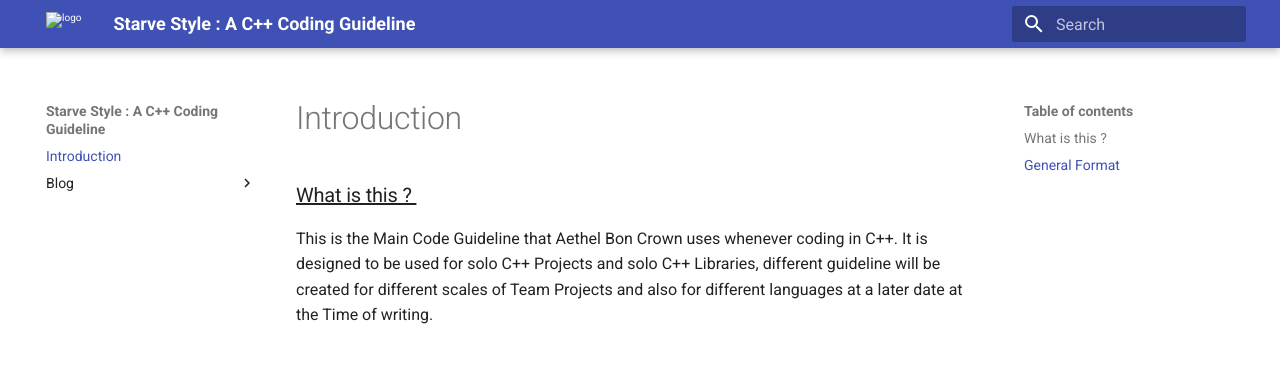
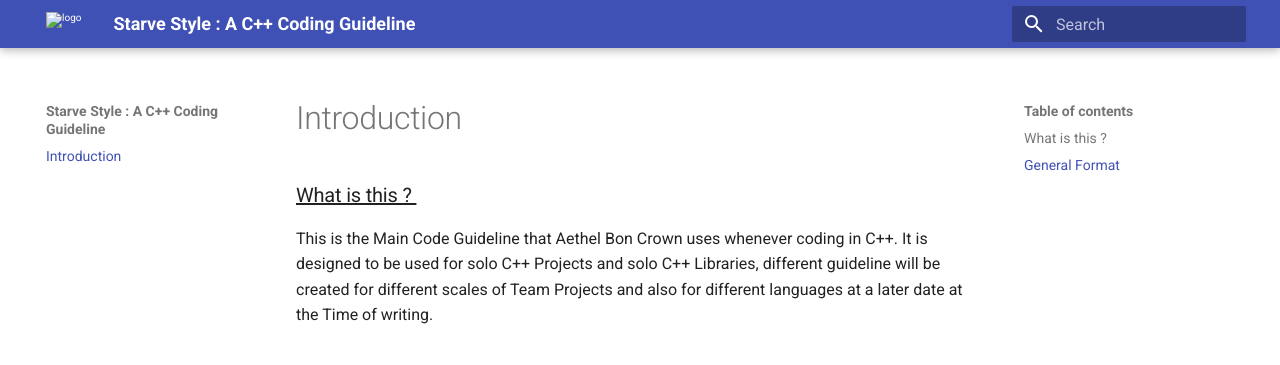
Before and after one commit to Belphonz/Starve-Style, an MkDocs documentation site: the page built from docs/Introduction.md, in a window 1280 px wide. Shown: the top 365 px of the page. Built offline with MkDocs 1.6.1 and Material for MkDocs 9.7.7, drawn with Linux system fonts in a browser that asks for light colours.

Commit message:
vault backup: 2024-10-17 22:33:07

```diff
--- a/mkdocs.yml
+++ b/mkdocs.yml
@@ -36,7 +36,6 @@ markdown_extensions:
 plugins:
   - search
   - roamlinks
-  - blog
 
 extra_javascript:
   - javascripts/mathjax.js
```
